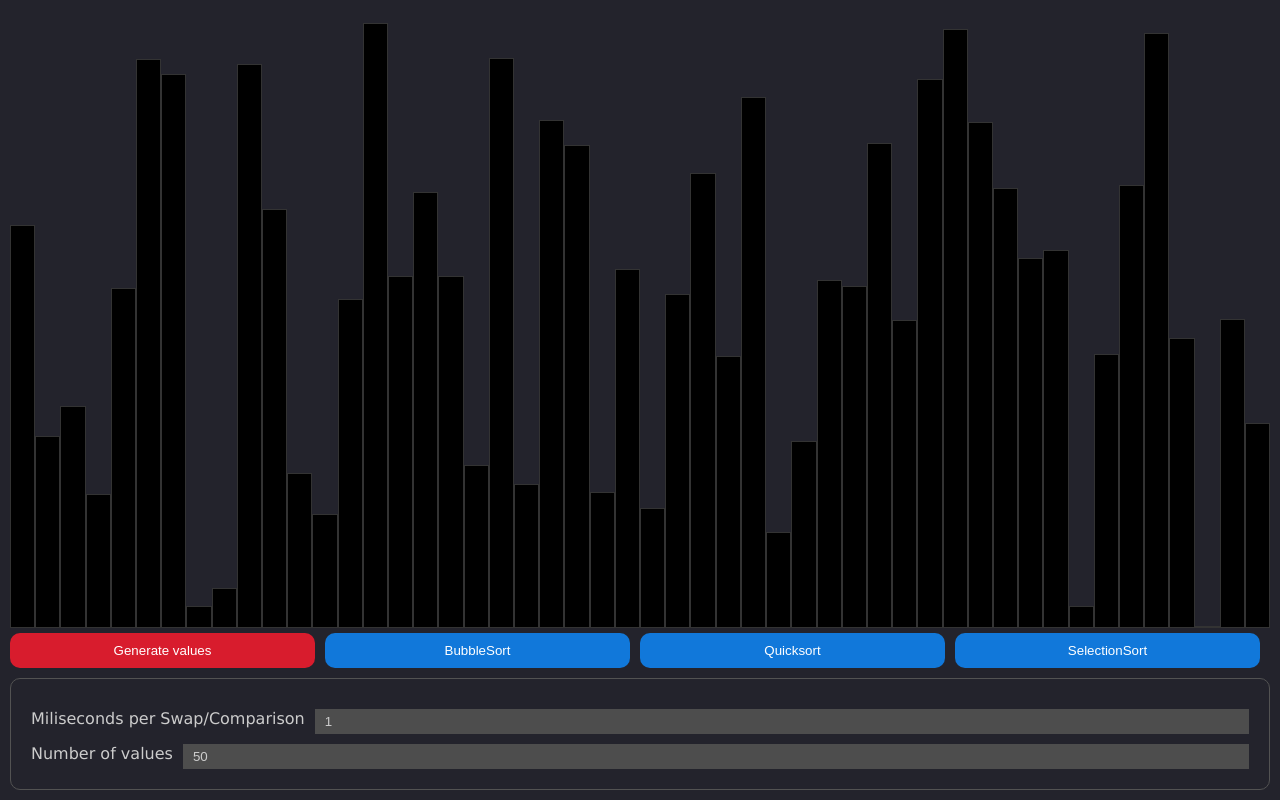
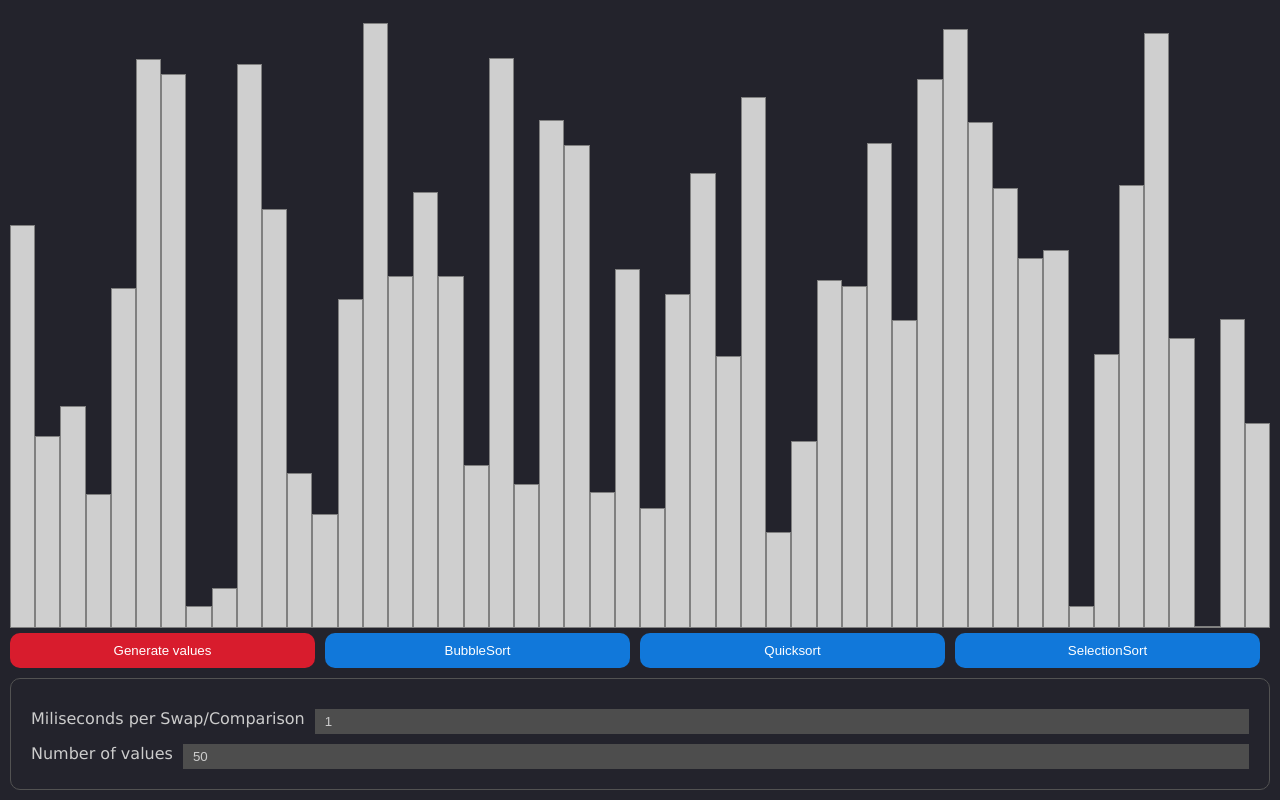
Before and after one commit to chuakid/sort-visualizer, a Vue app: page / in a window 1280 px wide. Built offline with nearby package versions, Linux system fonts and the light colour scheme.

Commit message:
Update colors

```diff
--- a/src/App.vue
+++ b/src/App.vue
@@ -171,8 +171,8 @@ main {
 .bar {
   flex: 1;
   align-self: flex-end;
-  background-color: black;
-  border: 1px solid rgb(51, 51, 51);
+  background-color: rgb(207, 207, 207);
+  border: 1px solid rgb(128, 128, 128);
 }
 .swap {
   background-color: teal;
```
